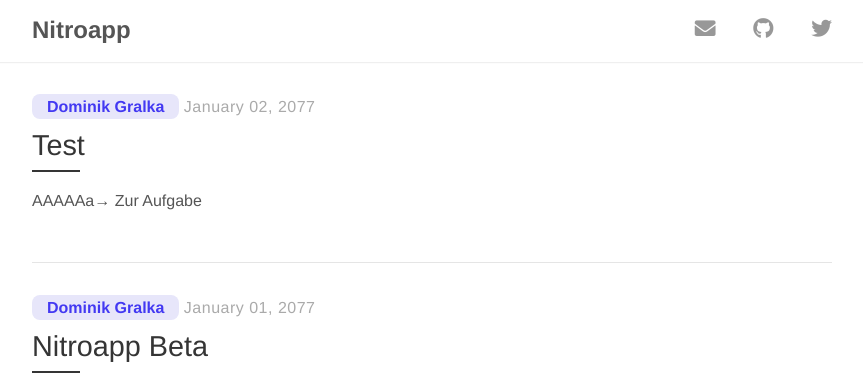
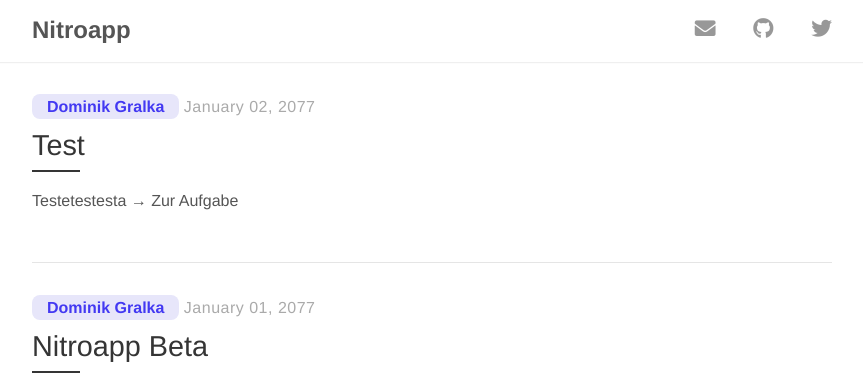
Before and after one commit to cns-nitroapp/blog, a Jekyll site: the page built from index.html, in a window 1280 px wide. Shown: the top 384 px of the page, without its empty margins (208-1071 px from the left). Built offline with Jekyll 4.4.1, drawn with Linux system fonts in a browser that asks for light colours; nearby versions of some CDN libraries; the list of posts is cut into pages by our own code.

Commit message:
committing files

```diff
--- a/_posts/2077-1-2-0.md
+++ b/_posts/2077-1-2-0.md
@@ -5,4 +5,4 @@ author: [Dominik Gralka]
 start-date: "2077-1-2"
 end-date: "x"
 ---
-AAA<br><br>AA<br>a[→ Zur Aufgabe](http://google.com)
+Testetestesta   <br><br>[→ Zur Aufgabe](http://google.com)
```
